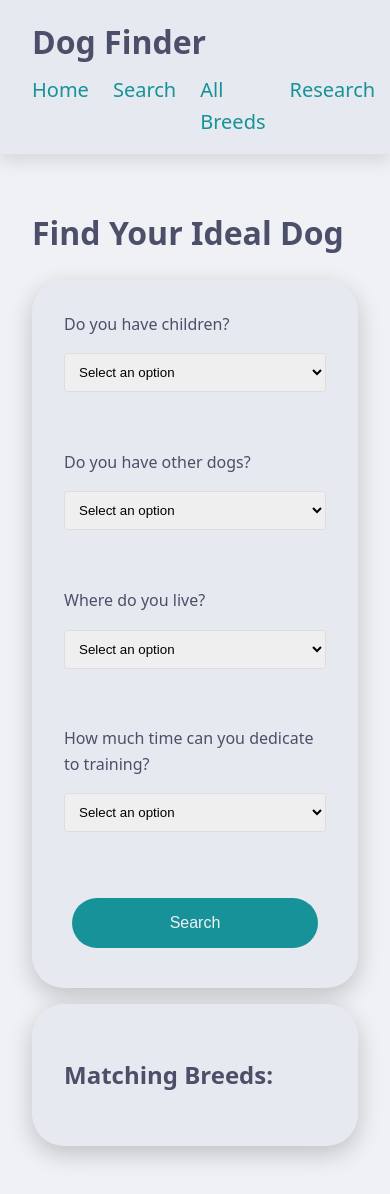
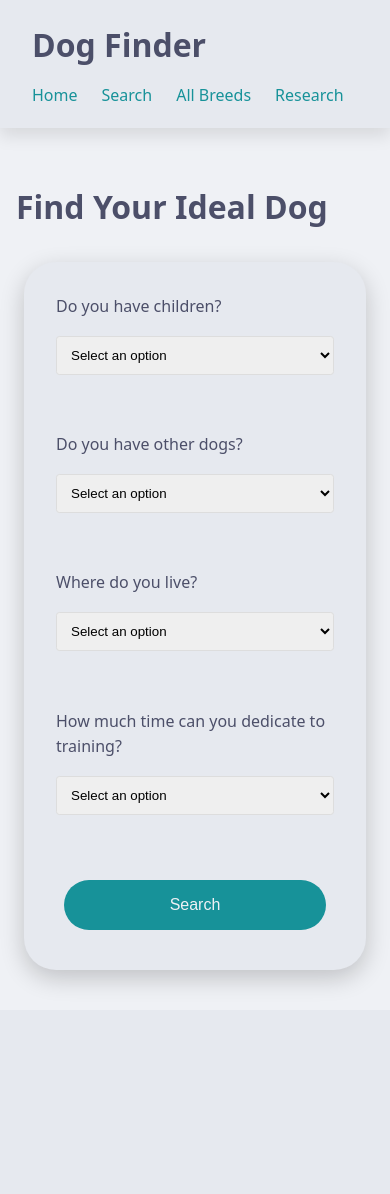
Before and after one commit to 5mikachu/Dog-Breed-Finder, a Flask app: page /search in a window 390 px wide. After the commit the page ends 982 px from the top, so only its background shows below. Run offline with Flask 3, Linux system fonts and the light colour scheme.

Commit message:
Search Results Phone

```diff
--- a/static/styles.css
+++ b/static/styles.css
@@ -27,7 +27,7 @@ body {
     overflow-x: hidden;
 }
 .content {
-    margin: 1em;
+    margin: 1em 0em;
     padding: 1em;
 }
 h1, h2, h3, p {
@@ -36,6 +36,9 @@ h1, h2, h3, p {
 header {
     display: flex;
     flex-wrap: wrap;
+    align-items: center;
+    position: sticky;
+    top: 0;
     column-gap: 1em;
     justify-content: space-between;
     align-items: center;
@@ -75,7 +78,7 @@ nav {
     max-width: 80%;
     box-shadow: 0 0.5em 1.5em rgba(0, 0, 0, 0.3);
     backdrop-filter: blur(1em);
-    @media (max-width: 860px) {
+    @media (max-width: 700px) {
         margin: 1em;
     }
 }
@@ -104,7 +107,7 @@ form {
     display: flex;
     flex-direction: column;
     gap: 1.25em;
-    @media (max-width: 860px) {
+    @media (max-width: 700px) {
         gap: 1em;
     }
 }
@@ -120,6 +123,9 @@ select, input {
     justify-content: center;
     gap: 1em;
     margin: 1em;
+    @media (max-width: 700px) {
+        margin: 0;
+    }
 }
 .flex-item {
     flex: 1 1 15em;
@@ -128,15 +134,18 @@ select, input {
     background: var(--mantle);
     box-shadow: 0 0.5em 1.5em rgba(0, 0, 0, 0.2);
     margin: 0.5em;
-    @media (max-width: 860px) {
-        margin: 0 -1em;
-    }
 }
 .flex-item h1 {
     font-size: 3em;
     margin: 0 0 0.5em 0;
 }
-@media (max-width: 860px) {
+@media (max-width: 700px) {
+    #dog_search_container {
+        display: none;
+    }
+    #dog_search_container:has(#dog_search_results) {
+        display: block;
+    }
     .flex-container:has(#dog_search_results) {
         flex-direction: column-reverse;
     }
@@ -153,6 +162,9 @@ a {
     color: var(--accent);
     transition: color var(--hover-transition);
     font-size: 1.25em;
+    @media (max-width: 700px) {
+        font-size: 1em;
+    }
 }
 a:hover {
     color: var(--accent-hover);
@@ -173,7 +185,6 @@ a:hover {
 .header {
     display: flex;
     justify-content: space-between;
-    align-items: center;
     padding: 1em;
     background: var(--base);
     box-shadow: 0 0.2em 0.5em rgba(0, 0, 0, 0.1);
--- a/templates/search.html
+++ b/templates/search.html
@@ -29,7 +29,7 @@
     </div>
 
     <!-- Flexbox for matching breeds -->
-    <div class="flex-item">
+    <div class="flex-item" id="dog_search_container">
         <h2>Matching Breeds:</h2>
         {% if search %}
         {% if breeds %}
```
